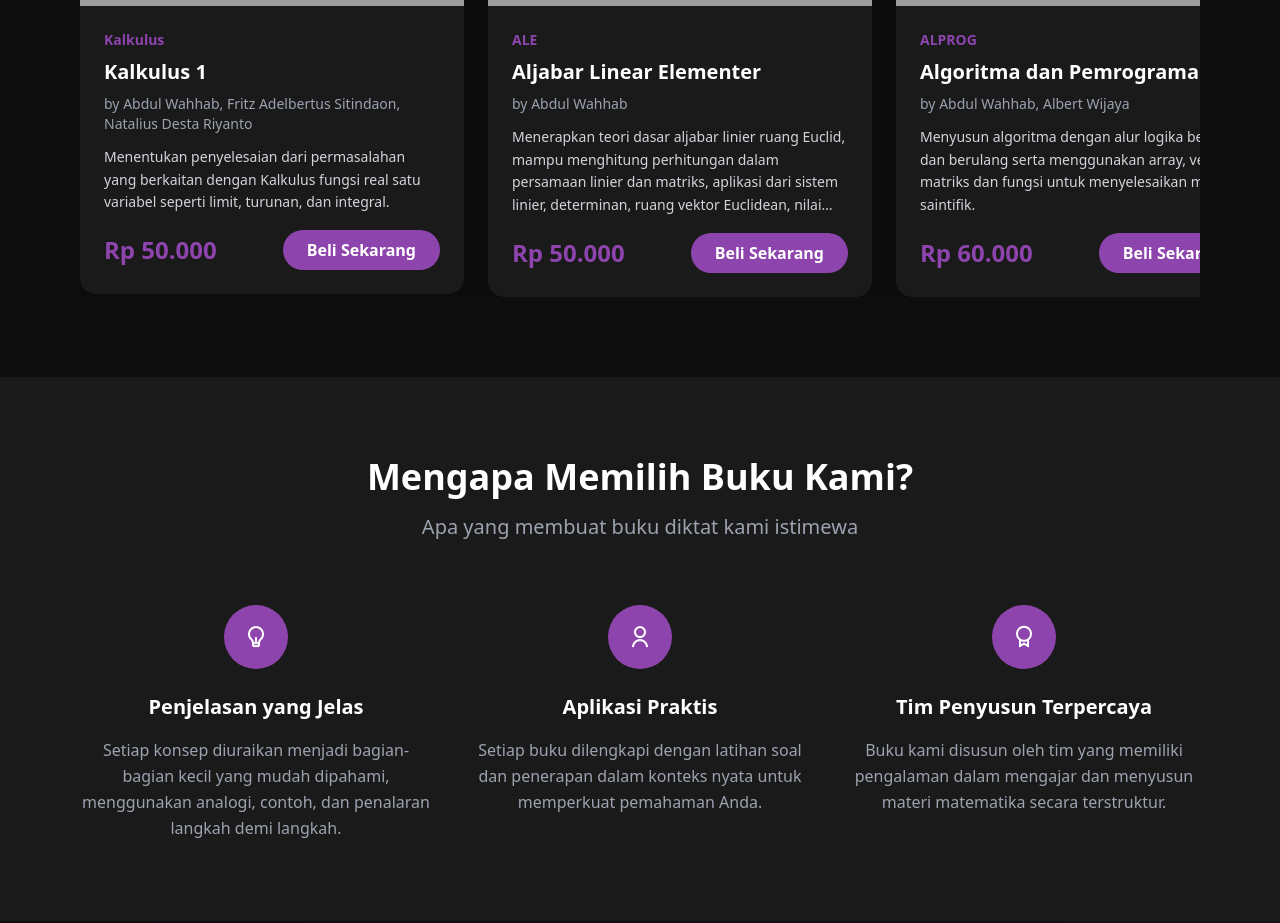
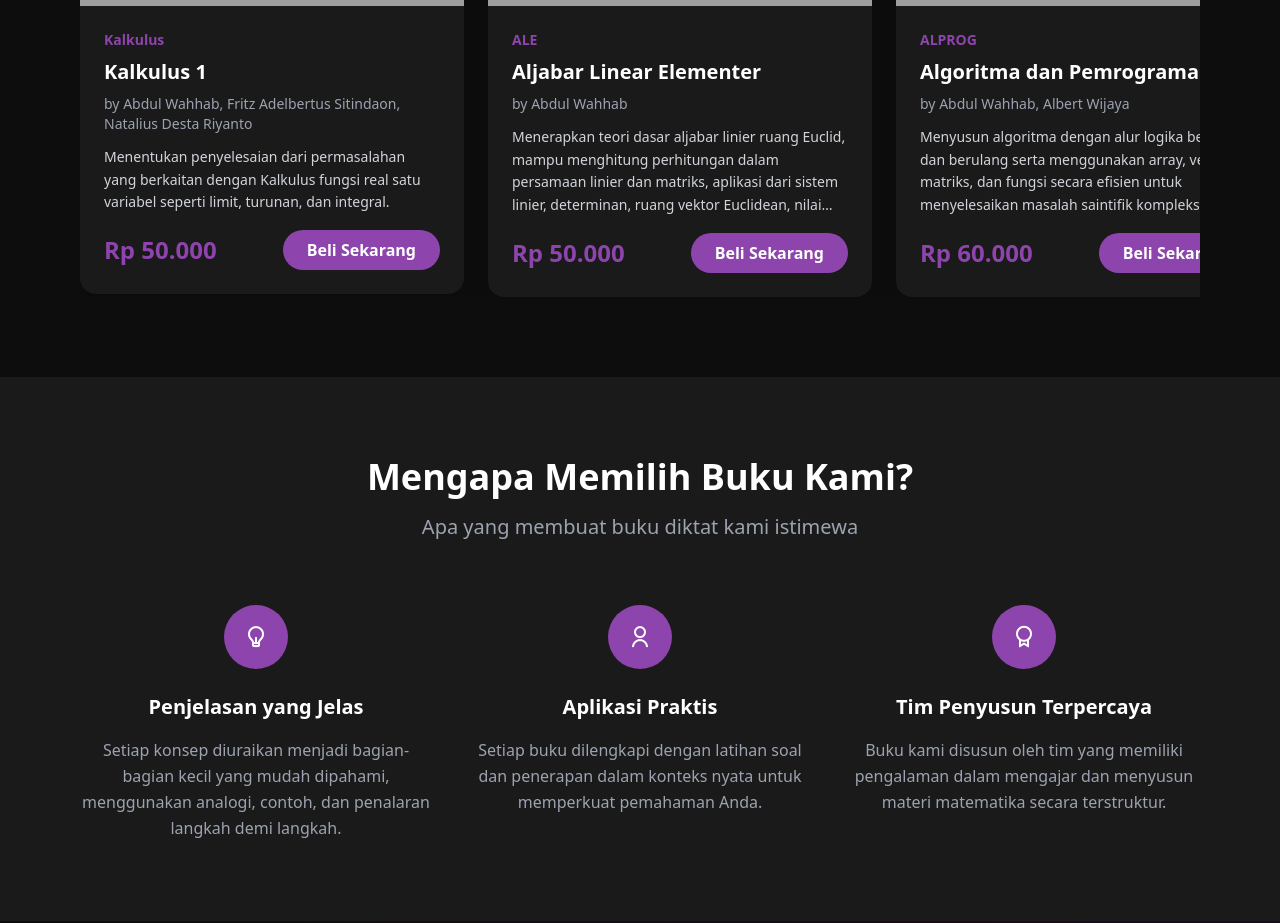
Before and after one commit to FeynmanProject/feynmanproject.github.io, a Next.js app: page /books in a window 1280 px wide. Shown: the part 1240-2163 px from the top of the page. Built offline with nearby package versions, Linux system fonts and the light colour scheme; grey boxes are pictures that could not be loaded.

Commit message:
Update page.tsx

```diff
--- a/app/books/page.tsx
+++ b/app/books/page.tsx
@@ -92,7 +92,7 @@ useEffect(() => {
       id: 3,
       title: "Algoritma dan Pemrograman",
       author: "Abdul Wahhab, Albert Wijaya",
-      description: "Menyusun algoritma dengan alur logika bersyarat dan berulang serta menggunakan array, vektor, matriks dan fungsi untuk menyelesaikan masalah saintifik.",
+      description: "Menyusun algoritma dengan alur logika bersyarat dan berulang serta menggunakan array, vektor, matriks, dan fungsi secara efisien untuk menyelesaikan masalah saintifik kompleks.",
       price: "Rp 60.000",
       image: "https://static.readdy.ai/image/420ea21a139446d9f8dbe141258338d9/8e187fa56beec5354edb3df4bb22a2f6.png",
       category: "ALPROG",
```
